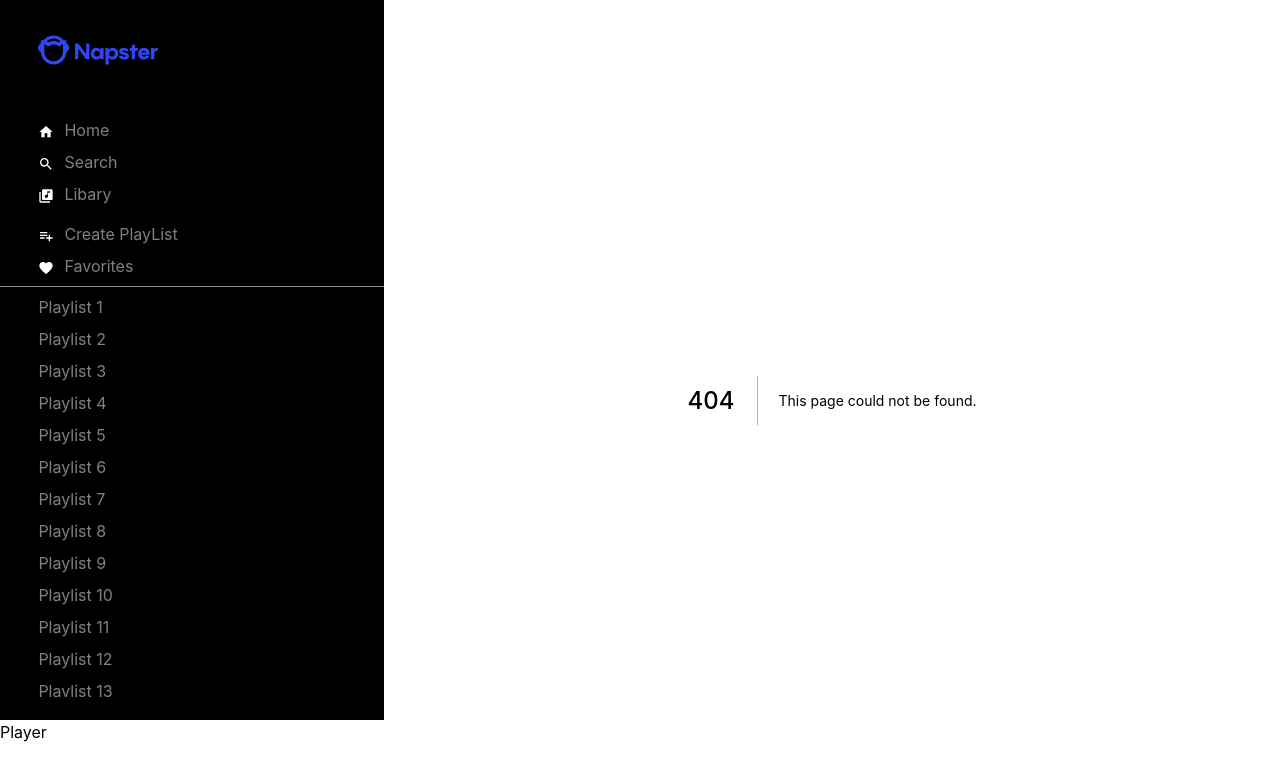
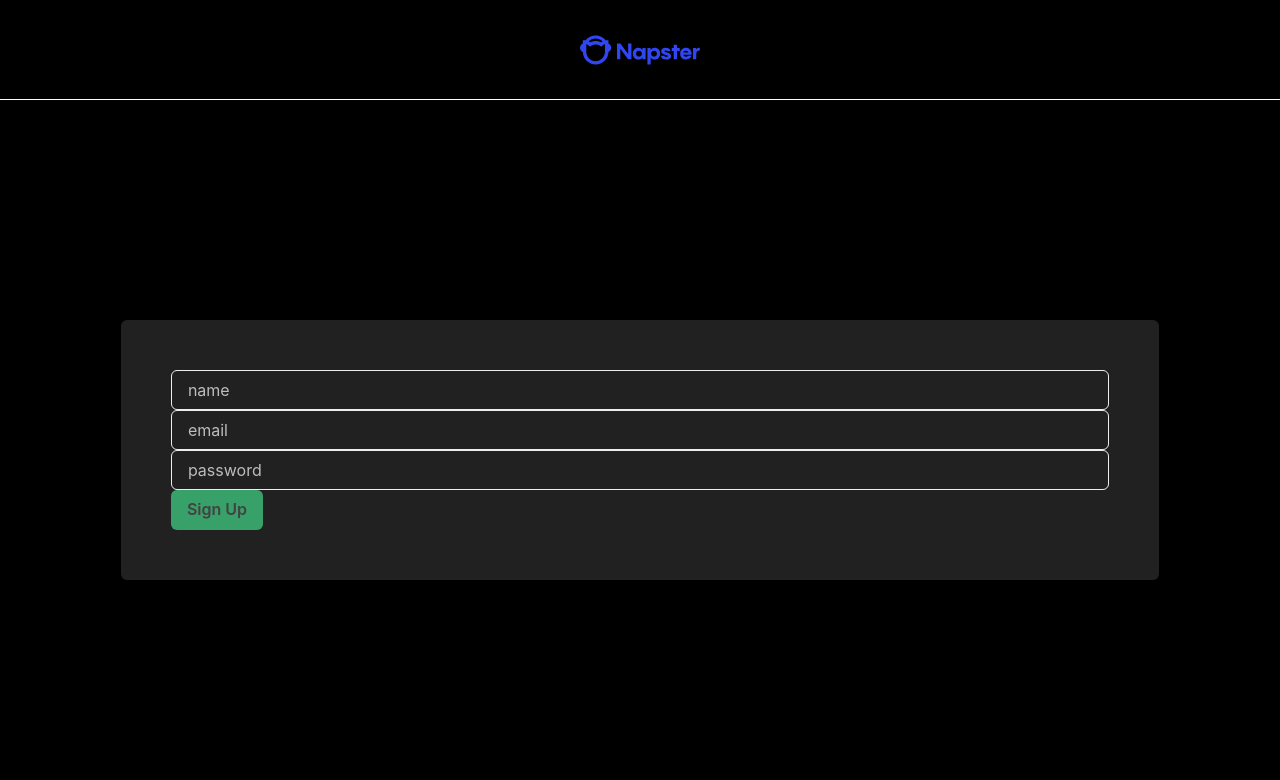
Before and after one commit to jpmmatias/spotify-clone, a Next.js app: page /sign-up in a window 1280 px wide. Before the commit this address had no page. Shown: the top 780 px of the page. Built offline with nearby package versions, Linux system fonts and the light colour scheme.

Commit message:
completing auth

```diff
--- a/package.json
+++ b/package.json
@@ -31,6 +31,9 @@
     "swr": "^1.1.1"
   },
   "devDependencies": {
+    "@types/bcrypt": "^5.0.0",
+    "@types/cookie": "^0.5.1",
+    "@types/jsonwebtoken": "^8.5.9",
     "@types/node": "18.8.5",
     "@types/react": "^17.0.37",
     "@typescript-eslint/eslint-plugin": "^5.6.0",
@@ -52,5 +55,5 @@
   },
   "prisma": {
     "seed": "ts-node --compiler-options {\"module\":\"CommonJS\"} prisma/seed.ts"
- }
+  }
 }
--- /dev/null
+++ b/src/components/authForm.tsx
@@ -0,0 +1,91 @@
+import { Box, Flex, Input, Button } from '@chakra-ui/react';
+import Image from 'next/image';
+import Router, { useRouter } from 'next/router';
+import { FormEvent, useState } from 'react';
+import { useSWRConfig } from 'swr';
+import { auth } from '../lib/mutations';
+
+type Props = {
+	mode: 'signUp' | 'signIn';
+};
+
+function AuthForm({ mode }: Props) {
+	const [email, setEmail] = useState('');
+	const [name, setName] = useState('');
+	const [password, setPassword] = useState('');
+	const [isLoading, setIsLoading] = useState(false);
+	const { push } = useRouter();
+
+	const handleSubmit = async (e: FormEvent) => {
+		e.preventDefault();
+		setIsLoading(true);
+
+		const response = await auth(mode, { email, password, name });
+
+		if (response.status !== 200 && response.status !== 201) {
+			setIsLoading(false);
+			return;
+		}
+		push('/');
+		setIsLoading(false);
+	};
+
+	return (
+		<Box height='100vh' width='100vw' bg='black'>
+			<Flex
+				borderBottom='white 1px solid'
+				justify='center'
+				align='center'
+				height='100px'
+			>
+				<Image src='/logo.svg' width={120} height={240} />
+			</Flex>
+			<Flex justify='center' align='center' height='calc(100vh - 100px)'>
+				<Box padding='50px' bg='gray.900' borderRadius='6px'>
+					<form onSubmit={handleSubmit}>
+						{mode === 'signUp' && (
+							<Input
+								color='#fff'
+								placeholder='name'
+								type='text'
+								onChange={({ target }) => {
+									setName(target.value);
+								}}
+							/>
+						)}
+						<Input
+							color='#fff'
+							placeholder='email'
+							type='email'
+							onChange={({ target }) => {
+								setEmail(target.value);
+							}}
+						/>
+						<Input
+							placeholder='password'
+							type='password'
+							color='#fff'
+							onChange={({ target }) => {
+								setPassword(target.value);
+							}}
+						/>
+						<Button
+							type='submit'
+							bg='green.500'
+							sx={{
+								'&:hover': {
+									bg: 'green.300',
+								},
+							}}
+							isLoading={isLoading}
+						>
+							{mode === 'signIn' ? 'Sign In' : 'Sign Up'}
+						</Button>
+					</form>
+				</Box>
+			</Flex>
+		</Box>
+	);
+}
+
+export default AuthForm;
--- /dev/null
+++ b/src/lib/fetcher.ts
@@ -0,0 +1,10 @@
+export default function fetcher(url: string, data = undefined) {
+	return fetch(`${window.location.origin}/api/${url}`, {
+		method: data ? 'POST' : 'GET',
+		credentials: 'include',
+		headers: {
+			'Content-Type': 'application/json',
+		},
+		body: JSON.stringify(data),
+	});
+}
--- /dev/null
+++ b/src/lib/mutations.ts
@@ -0,0 +1,8 @@
+import fetcher from './fetcher';
+
+export const auth = (
+	mode: 'signIn' | 'signUp',
+	body: { email: string; password: string; name?: string }
+) => {
+	return fetcher(`/${mode}`, body);
+};
--- a/src/pages/_app.tsx
+++ b/src/pages/_app.tsx
@@ -1,13 +1,17 @@
-import { ChakraProvider } from "@chakra-ui/react";
-import PlayerLayout from "../components/playerLayout";
-import { theme } from "../styles/theme";
+import { ChakraProvider } from '@chakra-ui/react';
+import PlayerLayout from '../components/playerLayout';
+import { theme } from '../styles/theme';
 
 function MyApp({ Component, pageProps }) {
 	return (
 		<ChakraProvider theme={theme}>
+			{Component.authPage ? (
+				<Component {...pageProps} />
+			) : (
 				<PlayerLayout>
 					<Component {...pageProps} />
 				</PlayerLayout>
+			)}
 		</ChakraProvider>
 	);
 }
--- a/src/pages/api/hello.js
+++ /dev/null
@@ -1,5 +0,0 @@
-// Next.js API route support: https://nextjs.org/docs/api-routes/introduction
-
-export default function handler(req, res) {
-  res.status(200).json({ name: 'John Doe' })
-}
--- /dev/null
+++ b/src/pages/api/signIn.ts
@@ -0,0 +1,55 @@
+import bycript from 'bcrypt';
+import jwt from 'jsonwebtoken';
+import cookie from 'cookie';
+import { NextApiRequest, NextApiResponse } from 'next';
+import prisma from '../../lib/prisma';
+
+export default async (req: NextApiRequest, res: NextApiResponse) => {
+	const { email, password } = req.body;
+
+	let user;
+
+	try {
+		user = await prisma.user.findUnique({
+			where: {
+				email,
+			},
+		});
+
+		const correctPassword = bycript.compareSync(password, user.password);
+
+		if (!correctPassword) {
+			res.status(401);
+			res.json({ message: 'Wrong password' });
+			return;
+		}
+	} catch (error) {
+		res.status(401);
+		res.json({ message: 'Inexintent user with this email' });
+		return;
+	}
+
+	const token = jwt.sign(
+		{
+			email: user.email,
+			id: user.id,
+			name: user.name,
+			time: Date.now(),
+		},
+		'secret',
+		{ expiresIn: '8h' }
+	);
+
+	res.setHeader(
+		'Set-Cookie',
+		cookie.serialize('TRAX_ACCESS_TOKEN', token, {
+			httpOnly: true,
+			maxAge: 8 * 60 * 60,
+			path: '/',
+			sameSite: 'lax',
+			secure: process.env.NODE_ENV === 'production',
+		})
+	);
+
+	return res.json(user);
+};
--- /dev/null
+++ b/src/pages/sign-up.tsx
@@ -0,0 +1,11 @@
+import React from 'react';
+import AuthForm from '../components/authForm';
+
+type Props = {};
+
+function SignUp({}: Props) {
+	return <AuthForm mode='signUp' />;
+}
+
+SignUp.authPage = true;
+export default SignUp;
```
Also changed, not shown: src/lib/auth.ts (added, +35 -0 lines), src/middleware.ts (added, +13 -0 lines), src/pages/sign-in.tsx (added, +12 -0 lines), 1 other file (tests, documents, lock files or other folders). Lines whose indentation alone changed are shown as unchanged.
